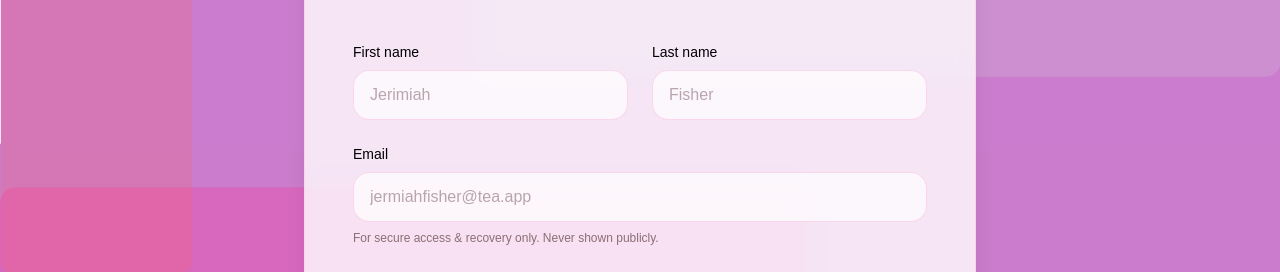
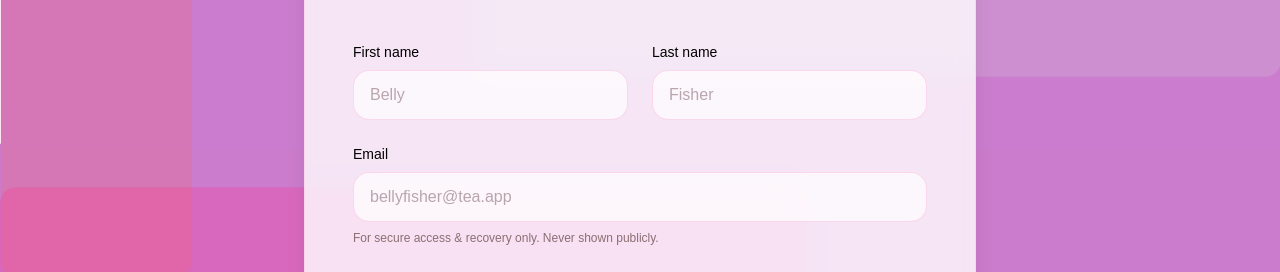
Before and after one commit to shriya-upadhyay/tea-on-chain, a Next.js app: page /frontend/signup/info in a window 1280 px wide. Shown: the part 302-574 px from the top of the page. Built offline with nearby package versions, Linux system fonts and the light colour scheme.

Commit message:
baby fix

```diff
--- a/src/app/frontend/signup/connect_wallet/page.tsx
+++ b/src/app/frontend/signup/connect_wallet/page.tsx
@@ -16,7 +16,6 @@ export default function ConnectWalletPage() {
       <div
         className="absolute inset-0 bg-cover bg-center"
         style={{ backgroundImage: "url('/background.png')" }}
-        aria-
 
       />
       <div
--- a/src/app/frontend/signup/info/page.tsx
+++ b/src/app/frontend/signup/info/page.tsx
@@ -59,7 +59,7 @@ export default function InfoPage() {
                   type="text"
                   value={firstName}
                   onChange={(e) => setFirstName(e.target.value)}
-                  placeholder="Jerimiah"
+                  placeholder="Belly"
                   autoComplete="given-name"
                   required
                   className="w-full rounded-2xl border border-pink-200/80 bg-white/70 px-4 py-3 text-[#1B1B1B] placeholder-[#8B6F74]/60
@@ -94,7 +94,7 @@ export default function InfoPage() {
                 type="email"
                 value={email}
                 onChange={(e) => setEmail(e.target.value)}
-                placeholder="jermiahfisher@tea.app"
+                placeholder="bellyfisher@tea.app"
                 autoComplete="email"
                 required
                 className="w-full rounded-2xl border border-pink-200/80 bg-white/70 px-4 py-3 text-[#1B1B1B] placeholder-[#8B6F74]/60
```
